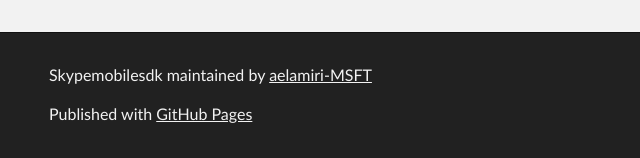
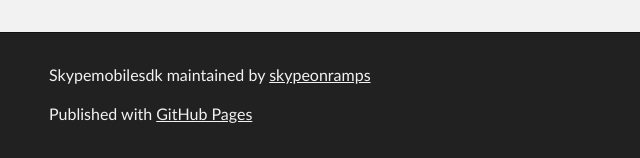
Before and after one commit to skypeonramps/SkypeAndroidMobileSDK, a plain HTML site: page index.html in a window 1280 px wide. Shown: the part 1033-1191 px from the top of the page, 271-911 px from the left. Drawn offline with Linux system fonts and the light colour scheme.

```diff
--- a/index.html
+++ b/index.html
@@ -16,14 +16,14 @@
     <!-- HEADER -->
     <div id="header_wrap" class="outer">
         <header class="inner">
-          <a id="forkme_banner" href="https://github.com/aelamiri-MSFT/SkypeMobileSDK">View on GitHub</a>
+          <a id="forkme_banner" href="https://github.com/skypeonramps/SkypeAndroidMobileSDK">View on GitHub</a>
 
           <h1 id="project_title">Skypemobilesdk</h1>
           <h2 id="project_tagline">Skype Consumer Mobile SDK </h2>
 
             <section id="downloads">
-              <a class="zip_download_link" href="https://github.com/aelamiri-MSFT/SkypeMobileSDK/zipball/master">Download this project as a .zip file</a>
-              <a class="tar_download_link" href="https://github.com/aelamiri-MSFT/SkypeMobileSDK/tarball/master">Download this project as a tar.gz file</a>
+              <a class="zip_download_link" href="https://github.com/skypeonramps/SkypeAndroidMobileSDK/zipball/master">Download this project as a .zip file</a>
+              <a class="tar_download_link" href="https://github.com/skypeonramps/SkypeAndroidMobileSDK/tarball/master">Download this project as a tar.gz file</a>
             </section>
         </header>
     </div>
@@ -61,7 +61,7 @@
     <!-- FOOTER  -->
     <div id="footer_wrap" class="outer">
       <footer class="inner">
-        <p class="copyright">Skypemobilesdk maintained by <a href="https://github.com/aelamiri-MSFT">aelamiri-MSFT</a></p>
+        <p class="copyright">Skypemobilesdk maintained by <a href="https://github.com/skypeonramps">skypeonramps</a></p>
         <p>Published with <a href="https://pages.github.com">GitHub Pages</a></p>
       </footer>
     </div>
```
